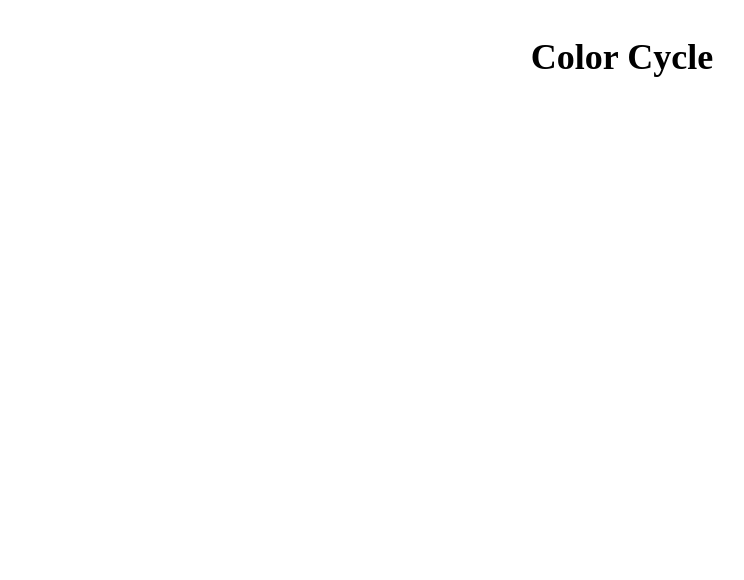
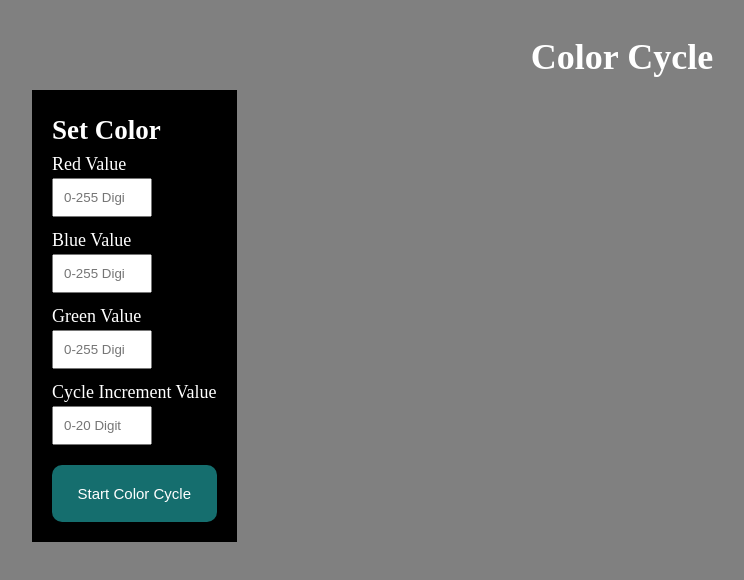
Before and after one commit to Ahnaf-dev/color-cycle-app, a plain HTML site: page index.html in a window 1280 px wide. Shown: the whole page, without its empty margins (18-762 px from the left). Drawn offline with Linux system fonts and the light colour scheme.

Commit message:
adding styles

```diff
--- a/index.html
+++ b/index.html
@@ -11,7 +11,50 @@
   <body>
     <main>
       <h1>Color Cycle</h1>
-      <div class="input__container"></div>
+      <form>
+        <h2>Set Color</h2>
+        <div class="form__field">
+          <label for="R">Red Value</label>
+          <input
+            placeholder="0-255 Digit"
+            id="R"
+            type="number"
+            min="0"
+            max="255"
+          />
+        </div>
+        <div class="form__field">
+          <label for="B">Blue Value</label>
+          <input
+            placeholder="0-255 Digit"
+            id="B"
+            type="number"
+            min="0"
+            max="255"
+          />
+        </div>
+        <div class="form__field">
+          <label for="G">Green Value</label>
+          <input
+            placeholder="0-255 Digit"
+            id="G"
+            type="number"
+            min="0"
+            max="255"
+          />
+        </div>
+        <div class="form__field">
+          <label for="inc">Cycle Increment Value</label>
+          <input
+            placeholder="0-20 Digit"
+            id="inc"
+            type="number"
+            min="0"
+            max="20"
+          />
+        </div>
+        <button type="submit">Start Color Cycle</button>
+      </form>
     </main>
   </body>
 </html>
--- a/index.js
+++ b/index.js
@@ -0,0 +1,10 @@
+const root = document.querySelector(":root");
+
+window.addEventListener("DOMContentLoaded", () => {
+  const form = document.forms[0];
+
+  form.addEventListener("submit", (e) => {
+    e.preventDefault();
+    console.log(1);
+  });
+});
--- a/style.css
+++ b/style.css
@@ -1,3 +1,8 @@
+:root {
+  --increment: 10;
+  --firstColorComponent: 51 + var(--increment);
+  --initailColor: 0;
+}
 * {
   margin: 0;
   padding: 0;
@@ -11,6 +16,8 @@ html {
 body {
   font-size: 1.8rem;
   line-height: 1.5;
+  background-color: gray;
+  color: white;
 }
 
 a {
@@ -21,3 +28,45 @@ main h1 {
   text-align: center;
   margin: 3rem 0;
 }
+
+form {
+  position: absolute;
+  left: 5rem;
+  top: 9rem;
+  z-index: 100;
+  background-color: black;
+  padding: 2rem;
+}
+
+.form__field label {
+  display: block;
+  color: white;
+}
+
+.form__field input {
+  width: 10rem;
+  padding: 1rem;
+}
+
+.form__field {
+  margin-bottom: 1rem;
+}
+
+button {
+  max-width: 30rem;
+  width: 100%;
+  padding: 2rem;
+  /* outline: none; */
+  color: white;
+  border: none;
+  font-size: 1.5rem;
+  background-color: rgb(21, 110, 110);
+  margin-top: 1rem;
+  cursor: pointer;
+  border-radius: 1rem;
+}
+
+button:hover {
+  color: cyan;
+  background-color: rgb(36, 18, 117);
+}
```
